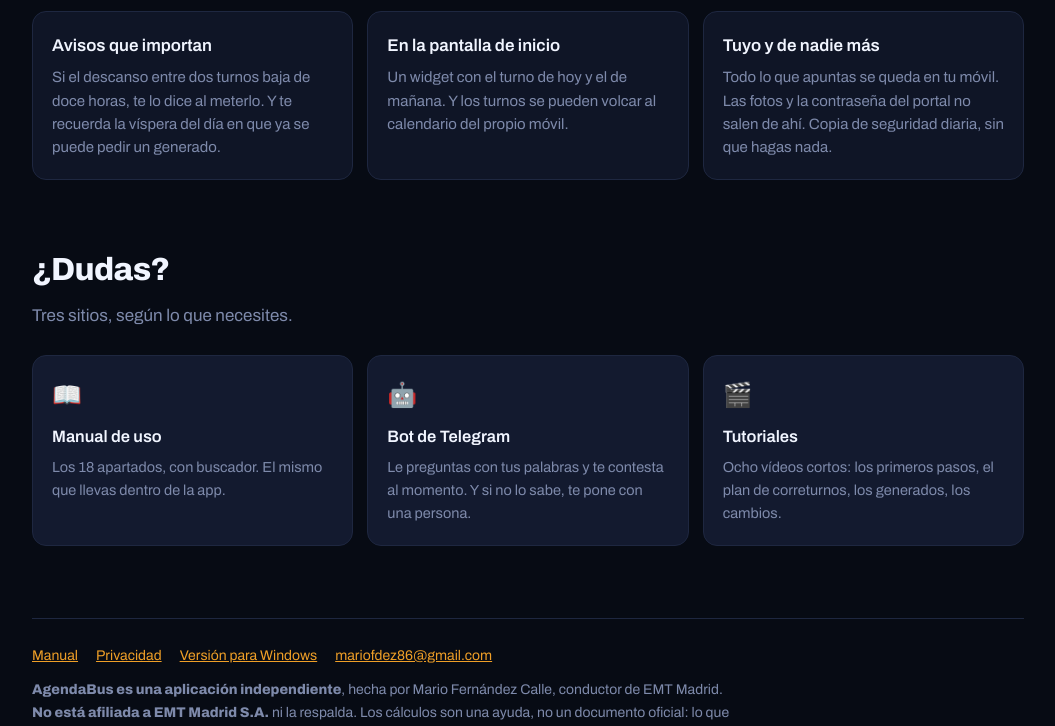
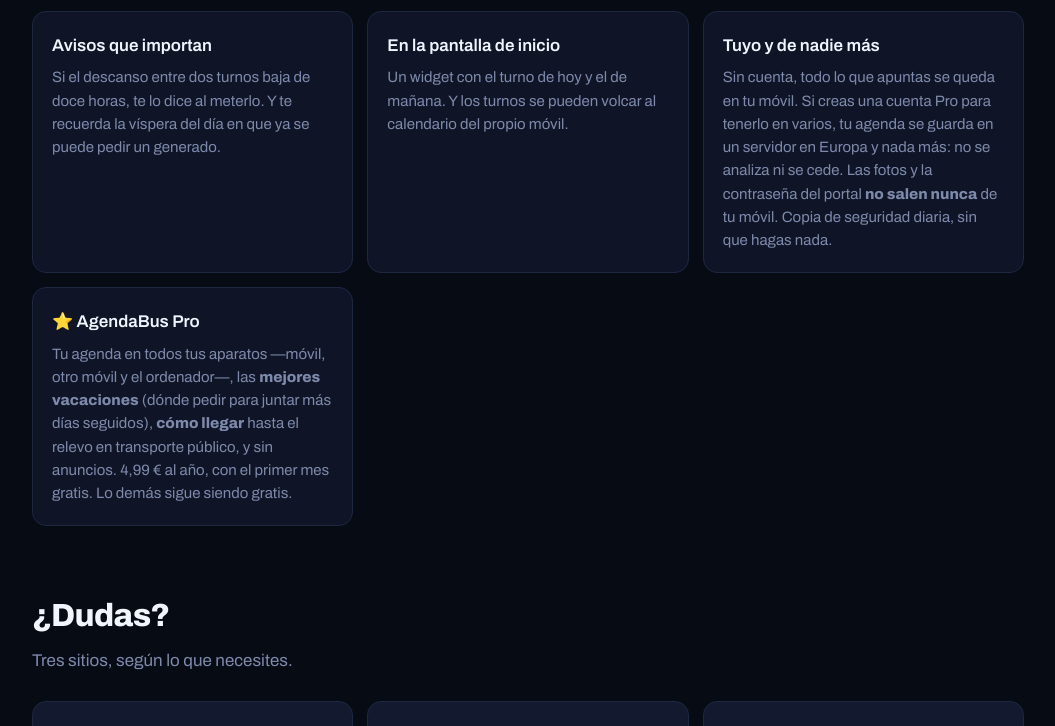
Before and after one commit to mariofdez86-hue/agenda-emt, a plain HTML site: page index.html in a window 1280 px wide. Shown: the part 1736-2462 px from the top of the page, without its empty margins (112-1167 px from the left). Drawn offline with Linux system fonts and the light colour scheme.

Commit message:
La portada, al dia con la 2.0
iPhone gratis, ficha de AgendaBus Pro a 4,99 euros y el texto de
privacidad con la cuenta y el servidor en Europa.

```diff
--- a/index.html
+++ b/index.html
@@ -178,7 +178,7 @@
         <span class="apilado">
           <span class="arriba">iPhone y iPad</span>
           <span class="abajo">App Store</span>
-          <span class="coste pago">1,99 € · pago único</span>
+          <span class="coste">Gratis</span>
         </span>
       </a>
     </div>
@@ -254,8 +254,18 @@
 
       <article class="ficha">
         <h3>Tuyo y de nadie más</h3>
-        <p>Todo lo que apuntas se queda en tu móvil. Las fotos y la contraseña del portal no
-          salen de ahí. Copia de seguridad diaria, sin que hagas nada.</p>
+        <p>Sin cuenta, todo lo que apuntas se queda en tu móvil. Si creas una cuenta Pro para
+          tenerlo en varios, tu agenda se guarda en un servidor en Europa y nada más: no se
+          analiza ni se cede. Las fotos y la contraseña del portal <strong>no salen nunca</strong>
+          de tu móvil. Copia de seguridad diaria, sin que hagas nada.</p>
+      </article>
+
+      <article class="ficha">
+        <h3>⭐ AgendaBus Pro</h3>
+        <p>Tu agenda en todos tus aparatos —móvil, otro móvil y el ordenador—, las
+          <strong>mejores vacaciones</strong> (dónde pedir para juntar más días seguidos),
+          <strong>cómo llegar</strong> hasta el relevo en transporte público, y sin anuncios.
+          4,99 € al año, con el primer mes gratis. Lo demás sigue siendo gratis.</p>
       </article>
 
     </div>
```
